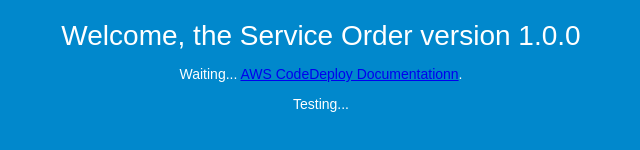
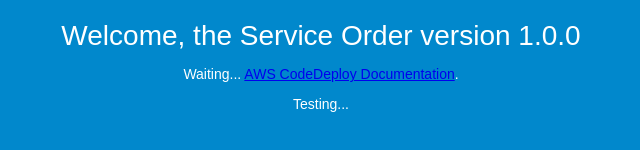
Before and after one commit to andreelorenz/ServiceOrder, a plain HTML site: page index.html in a window 1280 px wide. Shown: the part 130-280 px from the top of the page, 319-959 px from the left. Drawn offline with Linux system fonts and the light colour scheme.

Commit message:
Update index.html

```diff
--- a/index.html
+++ b/index.html
@@ -28,7 +28,7 @@
   <div align="center">
     <h1>Congratulations André Lorenz :D</h1>
     <h2>Welcome, the Service Order version 1.0.0</h2>
-    <p>Waiting... <a href="http://aws.amazon.com/documentation/codedeploy">AWS CodeDeploy Documentationn</a>.</p>
+    <p>Waiting... <a href="http://aws.amazon.com/documentation/codedeploy">AWS CodeDeploy Documentation</a>.</p>
     <p>Testing... </p>
   </div>
 </body>
```
